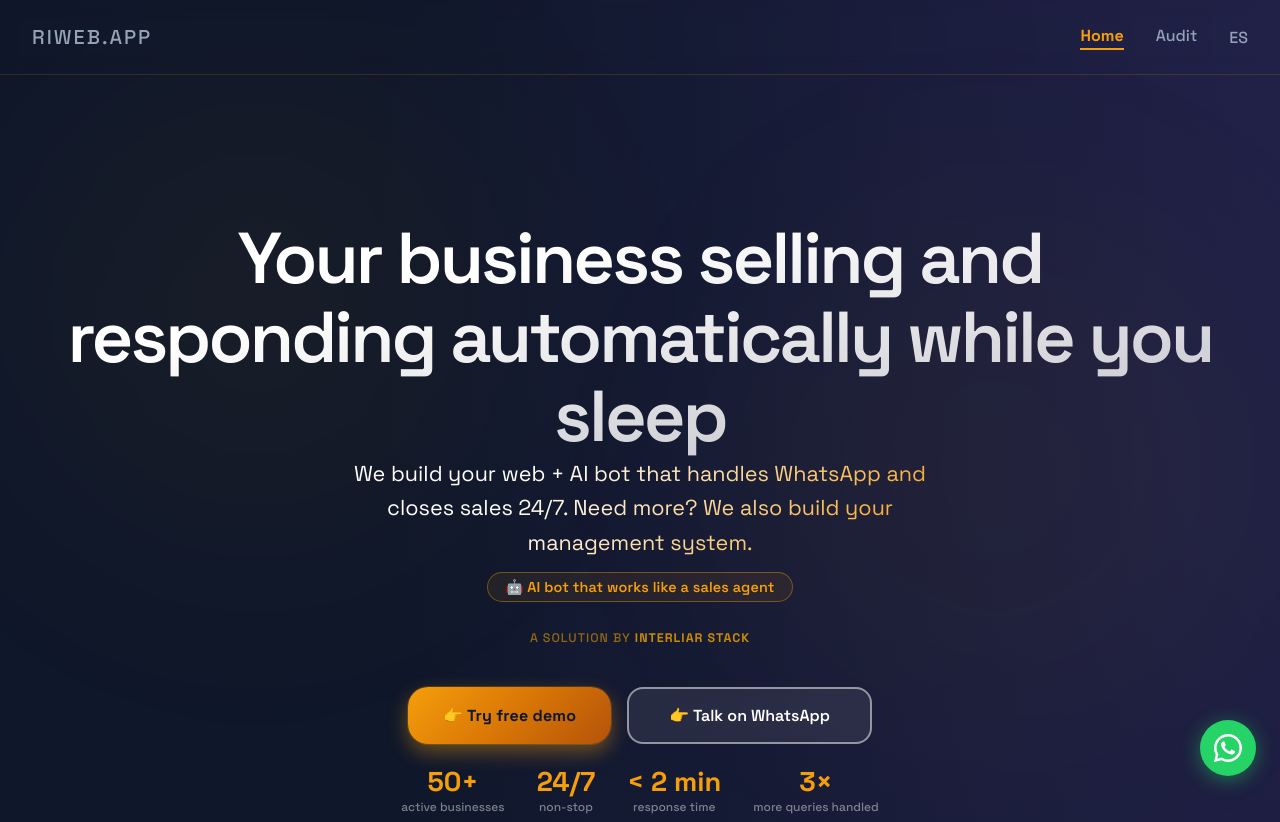
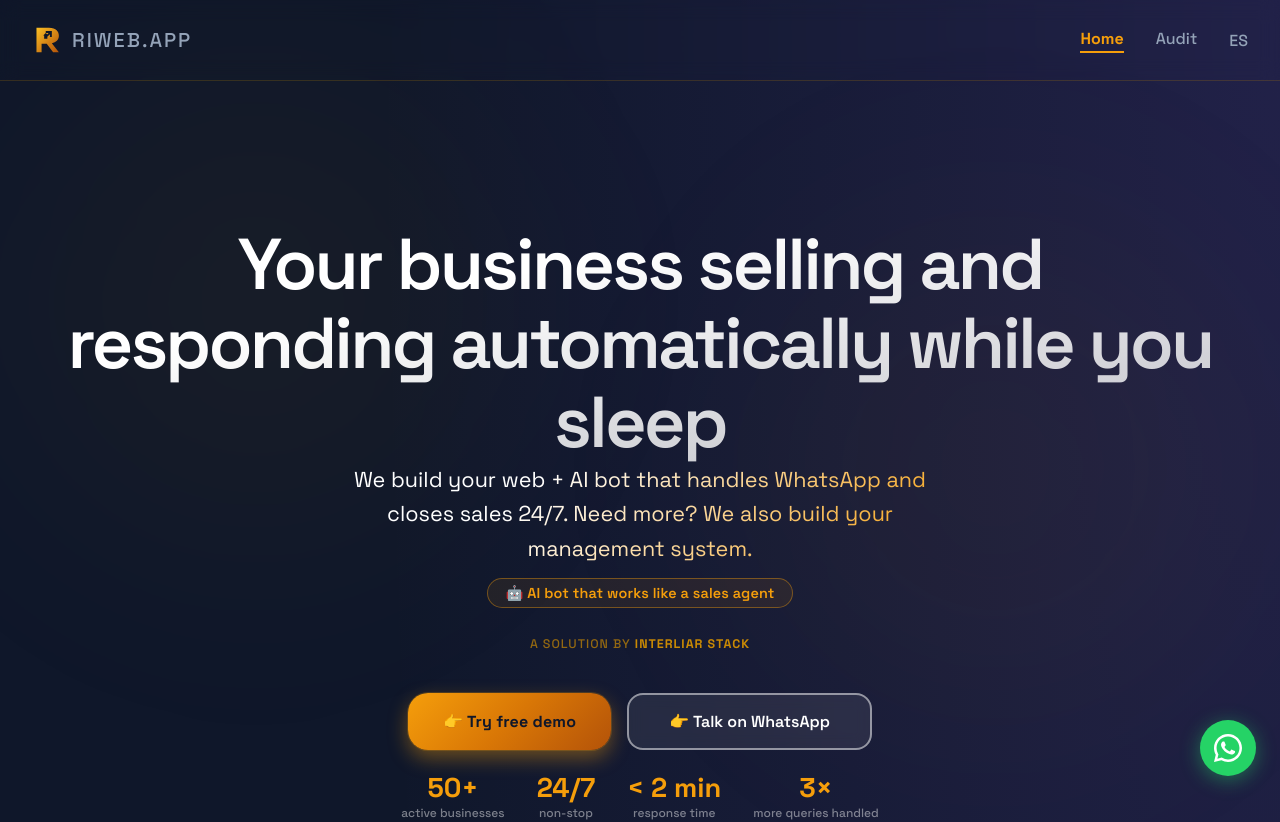
Before and after one commit to Inteliar-Stack-Agencia/RIWEB.APP, a React (Vite) app: page / in a window 1280 px wide. Shown: the top 822 px of the page. Built offline with nearby package versions, Linux system fonts and the light colour scheme; no server answers.

Commit message:
feat: add R logo SVG to navbar

```diff
--- a/src/components/Layout.tsx
+++ b/src/components/Layout.tsx
@@ -21,7 +21,10 @@ export default function Layout({ children }: { children: React.ReactNode }) {
   return (
     <>
       <header className="topbar">
-        <Link to="/" className="logo">RIWEB.APP</Link>
+        <Link to="/" className="logo" style={{ display: "flex", alignItems: "center", gap: "0.5rem" }}>
+          <img src="/logo.svg" alt="RIWEB logo" style={{ height: "32px", width: "32px" }} />
+          RIWEB.APP
+        </Link>
         <nav>
           <Link to={isEs ? "/es" : "/"} style={navLinkStyle(isHome)}>Home</Link>
           <Link to={isEs ? "/es/audit" : "/audit"} style={navLinkStyle(isAudit)}>Audit</Link>
```
Also changed, not shown: public/logo.svg (added).
